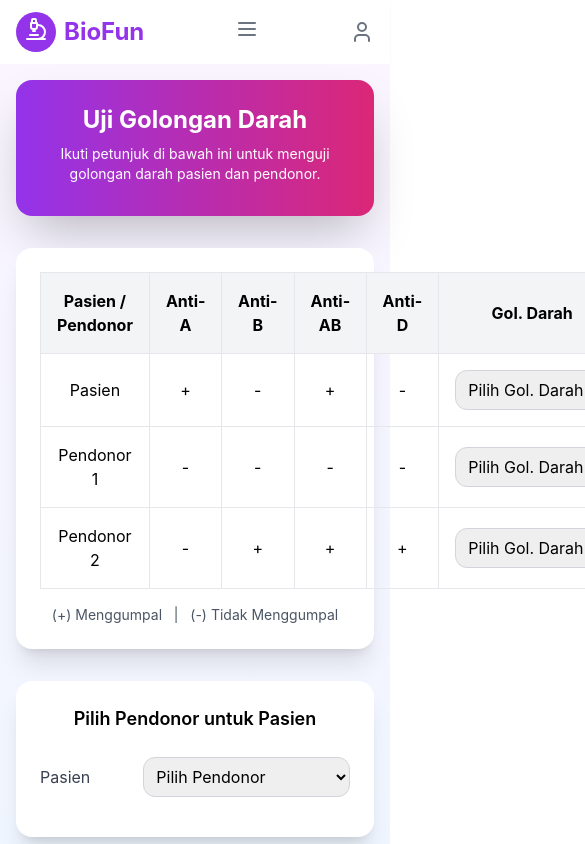
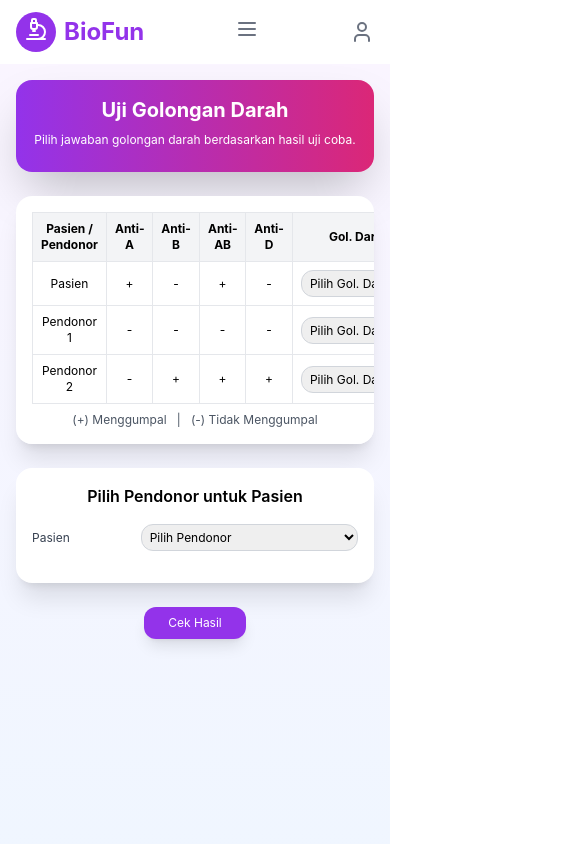
Before and after one commit to Ediw7/biofun, a React (Create React App) app: page /eksperimen-perbandingan in a window 390 px wide. Shown: the top 844 px of the page, 585 px wide, since content can reach past the window. Built offline with nearby package versions, Linux system fonts and the light colour scheme.

Commit message:
ngefiksasi page eksperimen perbandingan

```diff
--- a/src/pages/EksperimenPerbandingan.js
+++ b/src/pages/EksperimenPerbandingan.js
@@ -2,10 +2,11 @@ import React, { useState } from "react";
 import { useNavigate } from "react-router-dom";
 
 const EksperimenPerbandingan = () => {
-  const [selectedGolDar, setSelectedGolDar] = useState([null]); // Hanya untuk pasien 1
+  const [selectedGolDar, setSelectedGolDar] = useState([null, null, null]); // Untuk pasien dan dua pendonor
   const golonganDarahOptions = ["A", "B", "AB", "O"];
   const [selectedPendonor, setSelectedPendonor] = useState([null, null]);
   const [showPopup, setShowPopup] = useState(false);
+  const [popupType, setPopupType] = useState('');
 
   // Menambahkan hook useNavigate untuk melakukan navigasi
   const navigate = useNavigate();
@@ -18,62 +19,83 @@ const EksperimenPerbandingan = () => {
 
   const handlePendonorChange = (index, value) => {
     const updatedPendonor = [...selectedPendonor];
-    updatedPendonor[index] = value;
+    updatedPendonor[0] = value;
     setSelectedPendonor(updatedPendonor);
   };
 
   const handleLanjut = () => {
+    // Jawaban yang benar
+    const correctBloodTypes = {
+      pasien: 'A',
+      pendonor1: 'O',
+      pendonor2: 'B'
+    };
+
+    const selectedPasienGolDar = selectedGolDar[0];
+    const selectedPendonorIndex = selectedPendonor[0];
+
+    // Cek apakah jawaban benar
+    if (
+      selectedPasienGolDar === correctBloodTypes.pasien &&
+      selectedPendonorIndex === '1' &&
+      selectedGolDar[1] === correctBloodTypes.pendonor1
+    ) {
+      setPopupType('benar');
+    } else {
+      setPopupType('salah');
+    }
+
     setShowPopup(true);
   };
 
   const handleClosePopup = () => {
     setShowPopup(false);
+    setPopupType('');
   };
 
-  // Fungsi untuk menavigasi ke halaman "Kunci Jawaban"
   const handleLihatKunciJawaban = () => {
-    navigate("/eksperimen-hasil"); // Pindah ke halaman Kunci Jawaban
+    navigate("/eksperimen-hasil");
     window.scrollTo(0, 0);
   };
 
   return (
     <div className="min-h-screen bg-gradient-to-b from-purple-50 to-blue-50 p-4">
-      {/* Hero Section */}
-      <div className="bg-gradient-to-r from-purple-600 to-pink-600 text-white mb-8 py-6 rounded-2xl shadow-2xl">
+      {/* Hero Section - Responsive */}
+      <div className="bg-gradient-to-r from-purple-600 to-pink-600 text-white mb-6 py-4 md:py-6 rounded-2xl shadow-2xl">
         <div className="container mx-auto px-4 text-center">
-          <h1 className="text-2xl md:text-4xl font-bold mb-2">Uji Golongan Darah</h1>
-          <p className="text-sm md:text-base mb-2">
-            Ikuti petunjuk di bawah ini untuk menguji golongan darah pasien dan pendonor.
+          <h1 className="text-xl md:text-4xl font-bold mb-2">Uji Golongan Darah</h1>
+          <p className="text-xs md:text-base mb-2">
+            Pilih jawaban golongan darah berdasarkan hasil uji coba.
           </p>
         </div>
       </div>
 
-      {/* Tabel Golongan Darah */}
-      <div className="bg-white p-6 rounded-2xl shadow-xl mb-8">
+      {/* Tabel Golongan Darah - Responsive */}
+      <div className="bg-white p-4 md:p-6 rounded-2xl shadow-xl mb-6 overflow-x-auto">
         <table className="w-full border border-gray-300">
           <thead className="bg-gray-100">
             <tr>
-              <th className="p-4 border">Pasien / Pendonor</th>
-              <th className="p-4 border">Anti-A</th>
-              <th className="p-4 border">Anti-B</th>
-              <th className="p-4 border">Anti-AB</th>
-              <th className="p-4 border">Anti-D</th>
-              <th className="p-4 border">Gol. Darah</th>
+              <th className="p-2 md:p-4 border text-xs md:text-base">Pasien / Pendonor</th>
+              <th className="p-2 md:p-4 border text-xs md:text-base">Anti-A</th>
+              <th className="p-2 md:p-4 border text-xs md:text-base">Anti-B</th>
+              <th className="p-2 md:p-4 border text-xs md:text-base">Anti-AB</th>
+              <th className="p-2 md:p-4 border text-xs md:text-base">Anti-D</th>
+              <th className="p-2 md:p-4 border text-xs md:text-base">Gol. Darah</th>
             </tr>
           </thead>
           <tbody>
             {/* Pasien 1 */}
             <tr>
-              <td className="border p-4 text-center">Pasien</td>
-              <td className="border p-4 text-center">+</td>
-              <td className="border p-4 text-center">-</td>
-              <td className="border p-4 text-center">+</td>
-              <td className="border p-4 text-center">-</td>
-              <td className="border p-4 text-center">
+              <td className="border p-2 md:p-4 text-center text-xs md:text-base">Pasien</td>
+              <td className="border p-2 md:p-4 text-center text-xs md:text-base">+</td>
+              <td className="border p-2 md:p-4 text-center text-xs md:text-base">-</td>
+              <td className="border p-2 md:p-4 text-center text-xs md:text-base">+</td>
+              <td className="border p-2 md:p-4 text-center text-xs md:text-base">-</td>
+              <td className="border p-2 md:p-4 text-center">
                 <select
                   value={selectedGolDar[0] || ""}
                   onChange={(e) => handleGolDarChange(0, e.target.value)}
-                  className="border border-gray-300 p-2 rounded-xl focus:outline-none focus:ring-2 focus:ring-purple-500"
+                  className="border border-gray-300 p-1 md:p-2 text-xs md:text-base rounded-xl focus:outline-none focus:ring-2 focus:ring-purple-500"
                 >
                   <option value="">Pilih Gol. Darah</option>
                   {golonganDarahOptions.map((gol, golIndex) => (
@@ -86,16 +108,16 @@ const EksperimenPerbandingan = () => {
             </tr>
             {/* Pendonor 1 */}
             <tr>
-              <td className="border p-4 text-center">Pendonor 1</td>
-              <td className="border p-4 text-center">-</td>
-              <td className="border p-4 text-center">-</td>
-              <td className="border p-4 text-center">-</td>
-              <td className="border p-4 text-center">-</td>
-              <td className="border p-4 text-center">
+              <td className="border p-2 md:p-4 text-center text-xs md:text-base">Pendonor 1</td>
+              <td className="border p-2 md:p-4 text-center text-xs md:text-base">-</td>
+              <td className="border p-2 md:p-4 text-center text-xs md:text-base">-</td>
+              <td className="border p-2 md:p-4 text-center text-xs md:text-base">-</td>
+              <td className="border p-2 md:p-4 text-center text-xs md:text-base">-</td>
+              <td className="border p-2 md:p-4 text-center">
                 <select
-                  value={selectedPendonor[0] || ""}
-                  onChange={(e) => handlePendonorChange(0, e.target.value)}
-                  className="border border-gray-300 p-2 rounded-xl focus:outline-none focus:ring-2 focus:ring-purple-500"
+                  value={selectedGolDar[1] || ""}
+                  onChange={(e) => handleGolDarChange(1, e.target.value)}
+                  className="border border-gray-300 p-1 md:p-2 text-xs md:text-base rounded-xl focus:outline-none focus:ring-2 focus:ring-purple-500"
                 >
                   <option value="">Pilih Gol. Darah</option>
                   {golonganDarahOptions.map((gol, golIndex) => (
@@ -108,16 +130,16 @@ const EksperimenPerbandingan = () => {
             </tr>
             {/* Pendonor 2 */}
             <tr>
-              <td className="border p-4 text-center">Pendonor 2</td>
-              <td className="border p-4 text-center">-</td>
-              <td className="border p-4 text-center">+</td>
-              <td className="border p-4 text-center">+</td>
-              <td className="border p-4 text-center">+</td>
-              <td className="border p-4 text-center">
+              <td className="border p-2 md:p-4 text-center text-xs md:text-base">Pendonor 2</td>
+              <td className="border p-2 md:p-4 text-center text-xs md:text-base">-</td>
+              <td className="border p-2 md:p-4 text-center text-xs md:text-base">+</td>
+              <td className="border p-2 md:p-4 text-center text-xs md:text-base">+</td>
+              <td className="border p-2 md:p-4 text-center text-xs md:text-base">+</td>
+              <td className="border p-2 md:p-4 text-center">
                 <select
-                  value={selectedPendonor[1] || ""}
-                  onChange={(e) => handlePendonorChange(1, e.target.value)}
-                  className="border border-gray-300 p-2 rounded-xl focus:outline-none focus:ring-2 focus:ring-purple-500"
+                  value={selectedGolDar[2] || ""}
+                  onChange={(e) => handleGolDarChange(2, e.target.value)}
+                  className="border border-gray-300 p-1 md:p-2 text-xs md:text-base rounded-xl focus:outline-none focus:ring-2 focus:ring-purple-500"
                 >
                   <option value="">Pilih Gol. Darah</option>
                   {golonganDarahOptions.map((gol, golIndex) => (
@@ -130,22 +152,22 @@ const EksperimenPerbandingan = () => {
             </tr>
           </tbody>
         </table>
-        <p className="mt-4 text-sm text-center text-gray-600">
+        <p className="mt-2 md:mt-4 text-xs md:text-sm text-center text-gray-600">
           (+) Menggumpal &nbsp; | &nbsp; (-) Tidak Menggumpal
         </p>
       </div>
 
-     {/* Pilih Pendonor */}
-      <div className="bg-white p-6 rounded-2xl shadow-xl mb-8">
-        <h2 className="text-lg font-semibold text-center mb-6">
+      {/* Pilih Pendonor - Responsive */}
+      <div className="bg-white p-4 md:p-6 rounded-2xl shadow-xl mb-6">
+        <h2 className="text-base md:text-lg font-semibold text-center mb-4">
           Pilih Pendonor untuk Pasien
         </h2>
         <div className="flex justify-between items-center mb-4">
-          <p className="text-gray-700">Pasien</p>
+          <p className="text-xs md:text-base text-gray-700">Pasien</p>
           <select
             value={selectedPendonor[0] || ""}
             onChange={(e) => handlePendonorChange(0, e.target.value)}
-            className="border border-gray-300 p-2 rounded-xl w-2/3 focus:outline-none focus:ring-2 focus:ring-purple-500"
+            className="border border-gray-300 p-1 md:p-2 text-xs md:text-base rounded-xl w-2/3 focus:outline-none focus:ring-2 focus:ring-purple-500"
           >
             <option value="">Pilih Pendonor</option>
             <option value="1">Pendonor 1</option>
@@ -154,30 +176,51 @@ const EksperimenPerbandingan = () => {
         </div>
       </div>
 
-
-      {/* Button Lanjut */}
-      <div className="mt-8 text-center">
+      {/* Button Lanjut - Responsive */}
+      <div className="mt-6 text-center">
         <button
           onClick={handleLanjut}
-          className="bg-purple-600 text-white px-10 py-3 rounded-xl shadow-lg hover:bg-purple-700 transition"
+          className="bg-purple-600 text-white px-6 md:px-10 py-2 md:py-3 text-xs md:text-base rounded-xl shadow-lg hover:bg-purple-700 transition"
         >
-          Lanjut
+          Cek Hasil
         </button>
       </div>
 
-      {/* Popup */}
+      {/* Popup - Responsive */}
       {showPopup && (
         <div className="fixed inset-0 bg-black bg-opacity-50 flex justify-center items-center z-50">
-          <div className="bg-white w-96 p-6 rounded-2xl shadow-lg text-center relative">
-            <h2 className="text-xl font-bold text-red-500 mb-4">
+          <div className="bg-white w-80 md:w-96 p-4 md:p-6 rounded-2xl shadow-lg text-center relative">
+            {popupType === 'benar' ? (
+              <>
+                <h2 className="text-lg md:text-xl font-bold text-green-500 mb-4">
+                  SELAMAT! JAWABAN ANDA BENAR
+                </h2>
+                <button
+                  className="bg-green-500 text-white px-4 md:px-6 py-2 md:py-3 rounded-xl hover:bg-green-600 transition"
+                  onClick={handleClosePopup}
+                >
+                  TUTUP
+                </button>
+              </>
+            ) : (
+              <>
+                <h2 className="text-lg md:text-xl font-bold text-red-500 mb-4">
                   HASIL ANALISIS KURANG TEPAT
                 </h2>
                 <button
-              className="bg-orange-500 text-white px-6 py-3 rounded-xl hover:bg-orange-600 transition"
+                  className="bg-orange-500 text-white px-4 md:px-6 py-2 md:py-3 rounded-xl hover:bg-orange-600 transition"
                   onClick={handleLihatKunciJawaban}
                 >
                   LIHAT KUNCI JAWABAN
                 </button>
+                <button
+                  className="bg-green-500 text-white px-4 md:px-6 py-2 md:py-3 rounded-xl hover:bg-green-600 transition"
+                  onClick={handleClosePopup}
+                >
+                  TUTUP
+                </button>
+              </>
+            )}
           </div>
         </div>
       )}
```
Lines whose indentation alone changed are shown as unchanged.
